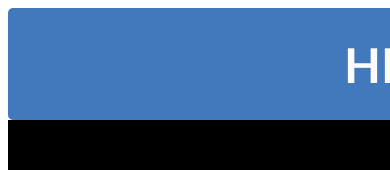
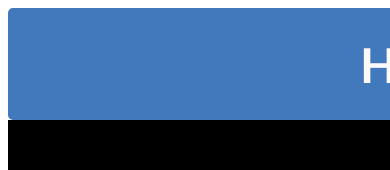
Before and after one commit to YKOURS/YKOURS, a plain HTML site: page diagnosis.html in a window 390 px wide. Shown: the top 170 px of the page. Drawn offline with Linux system fonts and the light colour scheme.

Commit message:
Update diagnosis.html

```diff
--- a/diagnosis.html
+++ b/diagnosis.html
@@ -266,7 +266,7 @@
         font-family:'Trebuchet MS', 'Lucida Sans Unicode', 'Lucida Grande', 'Lucida Sans', Arial, sans-serif
      }
      .nav{
-        padding-left: 21rem;
+        padding-left: 22rem;
         height: 7rem;
         width: 41rem;
      }
```
